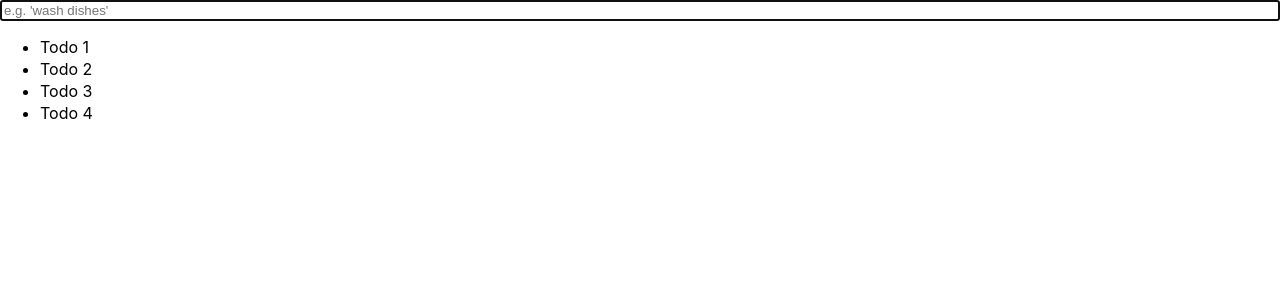
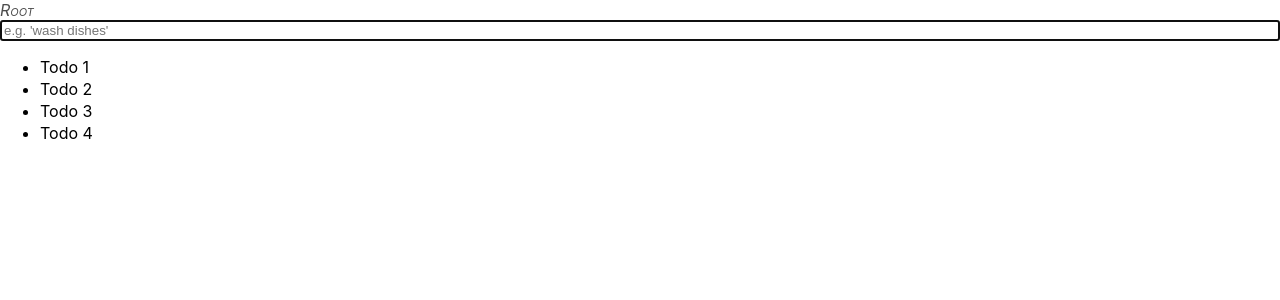
Before and after one commit to Pistch/notanota, a React (Create React App) app in the folder client/todos/: page / in a window 1280 px wide. Shown: the top 300 px of the page. Built offline with nearby package versions, Linux system fonts and the light colour scheme.

Commit message:
enchance hierarchy navigation

```diff
--- a/client/todos/src/components/TodoItem/TodoItem.tsx
+++ b/client/todos/src/components/TodoItem/TodoItem.tsx
@@ -46,8 +46,8 @@ function TodoItemControls(props: ITodoItemProps) {
                     onRootChange={handleCurrentRootChange}
                 />
             )}
+            <button onClick={handleCurrentRootChange}>select</button>
             <button onClick={handleDelete}>x</button>
-            <button onClick={handleCurrentRootChange}>f</button>
         </div>
     );
 }
@@ -58,6 +58,9 @@ export function TodoItem(props: ITodoItemProps) {
     const handleMouseEnter = useCallback(() => {
         onSelect(item.id);
     }, [item, onSelect]);
+    const handleCurrentRootChange = useCallback(() => {
+        setCurrentRootId(item.id);
+    }, [setCurrentRootId, item]);
 
     return (
         <li className={classes.wrapper}>
@@ -67,12 +70,14 @@ export function TodoItem(props: ITodoItemProps) {
                 })}
                 onMouseEnter={handleMouseEnter}
             >
-                <span className={classes.itemText}>{item.text}</span>
+                <span className={classes.itemText}>
+                    {item.text}
+                </span>
                 <TodoItemControls {...props} />
             </div>
             {item.children.length > 0 && (
                 level > 2 ? (
-                    <button onClick={() => setCurrentRootId(item.id)}>...</button>
+                    <button onClick={handleCurrentRootChange}>...</button>
                 ) : (
                     <TodoList
                         level={level + 1}
--- /dev/null
+++ b/client/todos/src/components/TodosPath/TodosPath.module.css
@@ -0,0 +1,3 @@
+.wrapper {
+    display: flex;
+}
--- /dev/null
+++ b/client/todos/src/components/TodosPath/TodosPath.tsx
@@ -0,0 +1,37 @@
+import React, { useMemo } from 'react';
+
+import { ITodo } from '../../types';
+import { TodosPathItem } from '../TodosPathItem';
+import classes from './TodosPath.module.css';
+
+export interface ITodoPathProps {
+    pathToRoot: ITodo[];
+    setCurrentRootId: (newRootId: string | null) => void;
+}
+
+export function TodosPath(props: ITodoPathProps) {
+    const { pathToRoot, setCurrentRootId } = props;
+    const pathFromRoot = useMemo(() => {
+        const itemsQuantity = pathToRoot.length;
+        const result = new Array(itemsQuantity);
+
+        pathToRoot.forEach((item, index) => {
+            result[itemsQuantity - 1 - index] = item;
+        });
+
+        return result;
+    }, [pathToRoot]);
+
+    return(
+        <div className={classes.wrapper}>
+            <TodosPathItem setCurrentRootId={setCurrentRootId} />
+            {pathFromRoot.map(todo => (
+                <TodosPathItem
+                    key={todo.id}
+                    todo={todo}
+                    setCurrentRootId={setCurrentRootId}
+                />
+            ))}
+        </div>
+    )
+}
--- /dev/null
+++ b/client/todos/src/components/TodosPath/index.ts
@@ -0,0 +1 @@
+export { TodosPath } from './TodosPath';
--- /dev/null
+++ b/client/todos/src/components/TodosPathItem/TodosPathItem.module.css
@@ -0,0 +1,16 @@
+.wrapper {
+    cursor: pointer;
+    font-variant: small-caps;
+}
+
+.wrapper:hover {
+    opacity: .7;
+}
+
+.wrapper.root {
+    font-style: italic;
+}
+
+.wrapper + .wrapper::before {
+    content: ' / '
+}
--- /dev/null
+++ b/client/todos/src/components/TodosPathItem/TodosPathItem.tsx
@@ -0,0 +1,32 @@
+import React, { useCallback } from 'react';
+import classNames from 'classnames';
+
+import { ITodo } from '../../types';
+import classes from './TodosPathItem.module.css';
+
+export interface ITodoPathItemProps {
+    todo?: ITodo;
+    setCurrentRootId: (newRootId: string | null) => void;
+}
+
+export function TodosPathItem(props: ITodoPathItemProps) {
+    const { todo, setCurrentRootId } = props;
+    const handleClick = useCallback(() => {
+        if (!todo) {
+            setCurrentRootId(null);
+        } else {
+            setCurrentRootId(todo.id);
+        }
+    }, [todo, setCurrentRootId]);
+
+    return (
+        <span
+            className={classNames(classes.wrapper, {
+                [classes.root]: !todo
+            })}
+            onClick={handleClick}
+        >
+            {!todo ? 'Root' : todo.text}
+        </span>
+    );
+}
--- /dev/null
+++ b/client/todos/src/components/TodosPathItem/index.ts
@@ -0,0 +1 @@
+export { TodosPathItem } from './TodosPathItem';
--- a/client/todos/src/containers/TodosContainer.tsx
+++ b/client/todos/src/containers/TodosContainer.tsx
@@ -1,6 +1,7 @@
 import React, { useState, useCallback } from 'react';
 
 import { TodosLayout } from '../components/TodosLayout';
+import { TodosPath } from '../components/TodosPath';
 import { TodoList } from '../components/TodoList';
 import { MainInput } from '../components/MainInput';
 import { extractId } from '../utils/todo';
@@ -32,21 +33,7 @@ export function TodosContainer() {
 
     return (
         <TodosLayout>
-            {pathToRoot.length > 0 && (
-                <div>
-                    <i onClick={() => setCurrentRootId(null)}>
-                        Root
-                    </i>
-                    {pathToRoot.reverse().map(todo => (
-                        <span
-                            key={todo.id}
-                            onClick={() => setCurrentRootId(todo.id)}
-                        >
-                           / {todo.text}
-                        </span>
-                    ))}
-                </div>
-            )}
+            <TodosPath pathToRoot={pathToRoot} setCurrentRootId={setCurrentRootId} />
 
             <MainInput
                 placeholder="e.g. 'wash dishes'"
--- a/client/todos/src/hooks/useTodosState.ts
+++ b/client/todos/src/hooks/useTodosState.ts
@@ -8,6 +8,7 @@ import {
     buildTree,
     normalizeTree,
     prepareDefaultData,
+    extractTodoFromStored,
 } from '../utils/todo';
 
 export function useTodosState(currentRootId: string | null) {
@@ -39,7 +40,7 @@ export function useTodosState(currentRootId: string | null) {
             }
         }
 
-        return result;
+        return result.map(todo => extractTodoFromStored(todo));
     }, [todosMap, currentRootId]);
     const modifyCurrentList = useCallback((newValue: ITodo[]) => {
         const newCurrentList = normalizeTree(newValue, currentRootId);
--- a/client/todos/src/utils/todo.ts
+++ b/client/todos/src/utils/todo.ts
@@ -25,7 +25,7 @@ export function prepareDefaultData() {
     ].map(createTodo);
 }
 
-function extractTodoFromStored(todo: IStoredTodo, children?: ITodo[]): ITodo {
+export function extractTodoFromStored(todo: IStoredTodo, children?: ITodo[]): ITodo {
     const { nextId, previousId, parentId, ...rawTodo } = todo;
 
     return {
```
